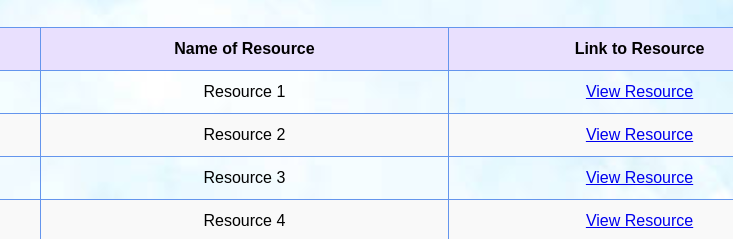
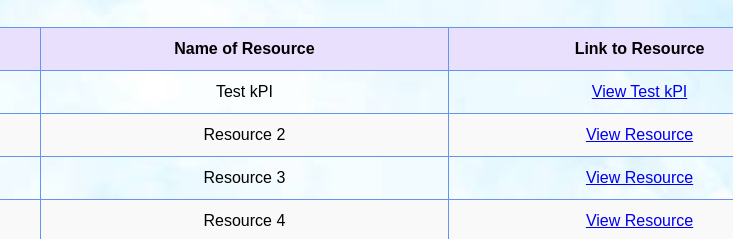
Before and after one commit to abanupam09/abanupam09.github.io, a plain HTML site: page kpi.html in a window 1280 px wide. Shown: the part 136-375 px from the top of the page, 321-1054 px from the left. Drawn offline with Linux system fonts and the light colour scheme.

Commit message:
Update kpi.html

```diff
--- a/kpi.html
+++ b/kpi.html
@@ -25,8 +25,8 @@
     <tbody>
         <tr>
             <td>1</td>
-            <td>Resource 1</td>
-            <td><a href="https://drive.google.com/file/d/1FyEf-DWiKkuQDv5v9VpEmOdX6xJ-eJ58/view?usp=drivesdk" target="_blank">View Resource</a></td>
+            <td>Test kPI</td>
+            <td><a href="https://drive.google.com/file/d/1FyEf-DWiKkuQDv5v9VpEmOdX6xJ-eJ58/view?usp=drivesdk" target="_blank">View Test kPI</a></td>
         </tr>
         <tr>
             <td>2</td>
```
